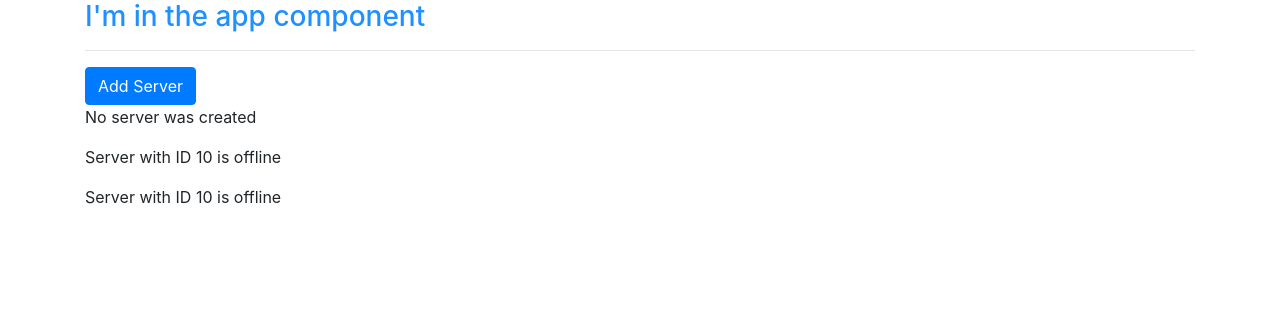
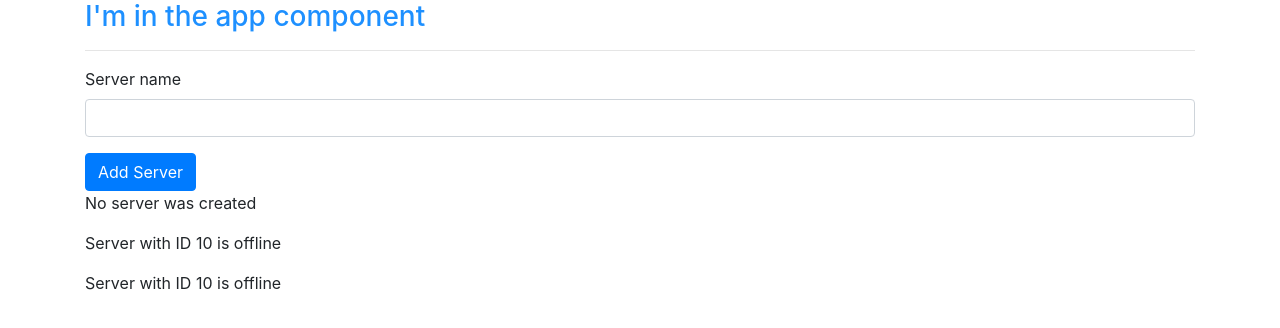
Before and after one commit to dhruvaprajapati/angular4starter, an Angular app: page / in a window 1280 px wide. Shown: the top 328 px of the page. Built offline with nearby package versions, Linux system fonts and the light colour scheme.

Commit message:
Data binding passing values

```diff
--- a/src/app/servers/servers.component.html
+++ b/src/app/servers/servers.component.html
@@ -1,3 +1,10 @@
+<label>Server name</label>
+<input
+  type="text"
+  class="form-control"
+  (input)="onUpdateServerName($event)"
+>
+<p>{{ serverName }}</p>
 <button class="btn btn-primary"
         [disabled]="!allowNewServer"
         (click)="onCreateServer()"
--- a/src/app/servers/servers.component.ts
+++ b/src/app/servers/servers.component.ts
@@ -14,6 +14,7 @@ export class ServersComponent implements OnInit {
 
   allowNewServer = false;
   serverCreationStatus = 'No server was created';
+  serverName = '';
   constructor() {
     setTimeout(() => { this.allowNewServer = true; } , 2000);
   }
@@ -24,4 +25,9 @@ export class ServersComponent implements OnInit {
   onCreateServer() {
     this.serverCreationStatus = 'Server was created';
   }
+
+  onUpdateServerName(event: Event) {
+    // casting HTMLInputElement
+    this.serverName = (<HTMLInputElement>event.target).value;
+  }
 }
```
